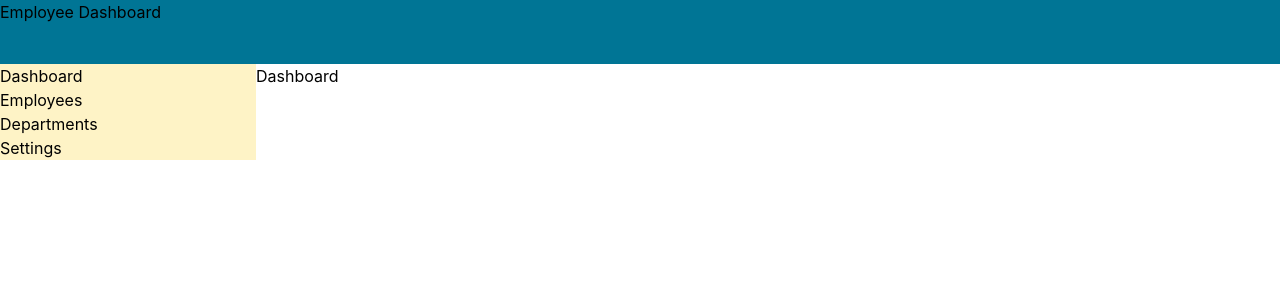
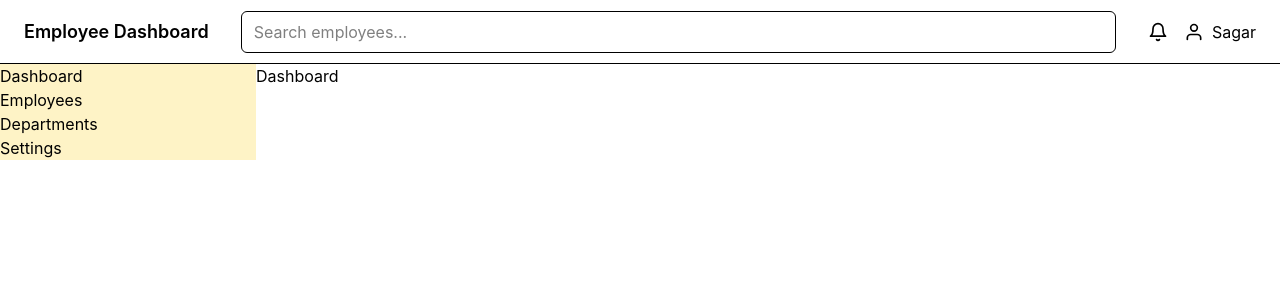
Before and after one commit to SagarTendulkar/employee-dashboard, a React (Vite) app: page / in a window 1280 px wide. Shown: the top 300 px of the page. Built offline with nearby package versions, Linux system fonts and the light colour scheme.

Commit message:
feat: implement application header

```diff
--- a/package.json
+++ b/package.json
@@ -13,6 +13,7 @@
         "@tailwindcss/vite": "^4.3.2",
         "react": "^19.2.7",
         "react-dom": "^19.2.7",
+        "react-icons": "^5.7.0",
         "tailwindcss": "^4.3.2"
     },
     "devDependencies": {
--- a/src/layout/Header.tsx
+++ b/src/layout/Header.tsx
@@ -1,5 +1,27 @@
+import { FiBell, FiUser } from "react-icons/fi";
+
 const Header = () => {
-    return <header className="bg-cyan-700 h-16">Employee Dashboard</header>;
+    return (
+        <header className="flex h-16 items-center justify-between border-b bg-white px-6">
+            <h1 className="text-lg font-semibold">Employee Dashboard</h1>
+
+            <div className="mx-8 flex-1">
+                <input
+                    type="text"
+                    placeholder="Search employees..."
+                    className="w-full rounded-md border px-3 py-2 outline-none"
+                />
+            </div>
+
+            <div className="flex items-center gap-4">
+                <FiBell size={20} />
+                <div className="flex items-center gap-2">
+                    <FiUser size={20} />
+                    <span>Sagar</span>
+                </div>
+            </div>
+        </header>
+    );
 };
 
 export default Header;
```
Also changed, not shown: 1 other file (tests, documents, lock files or other folders).
